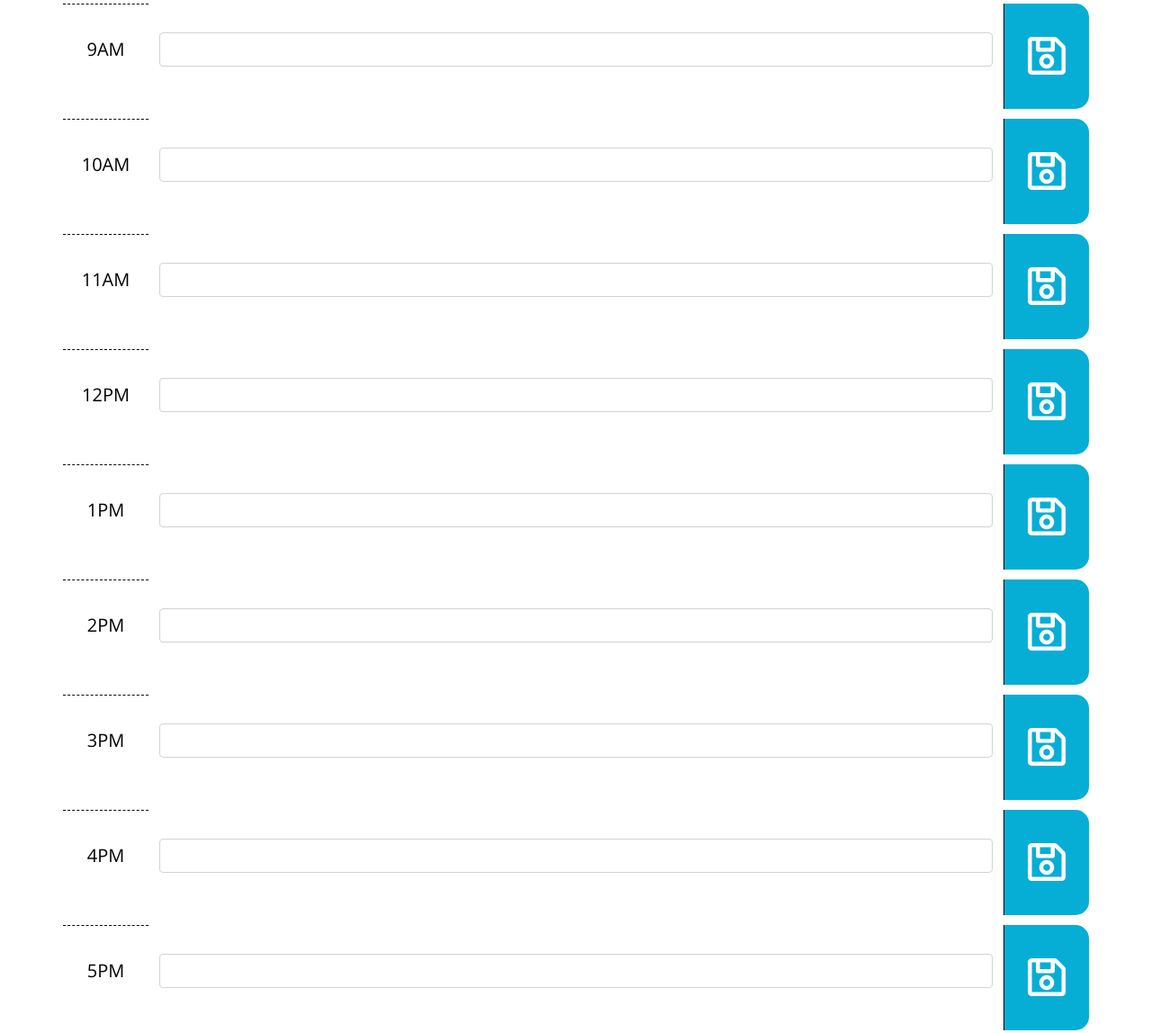
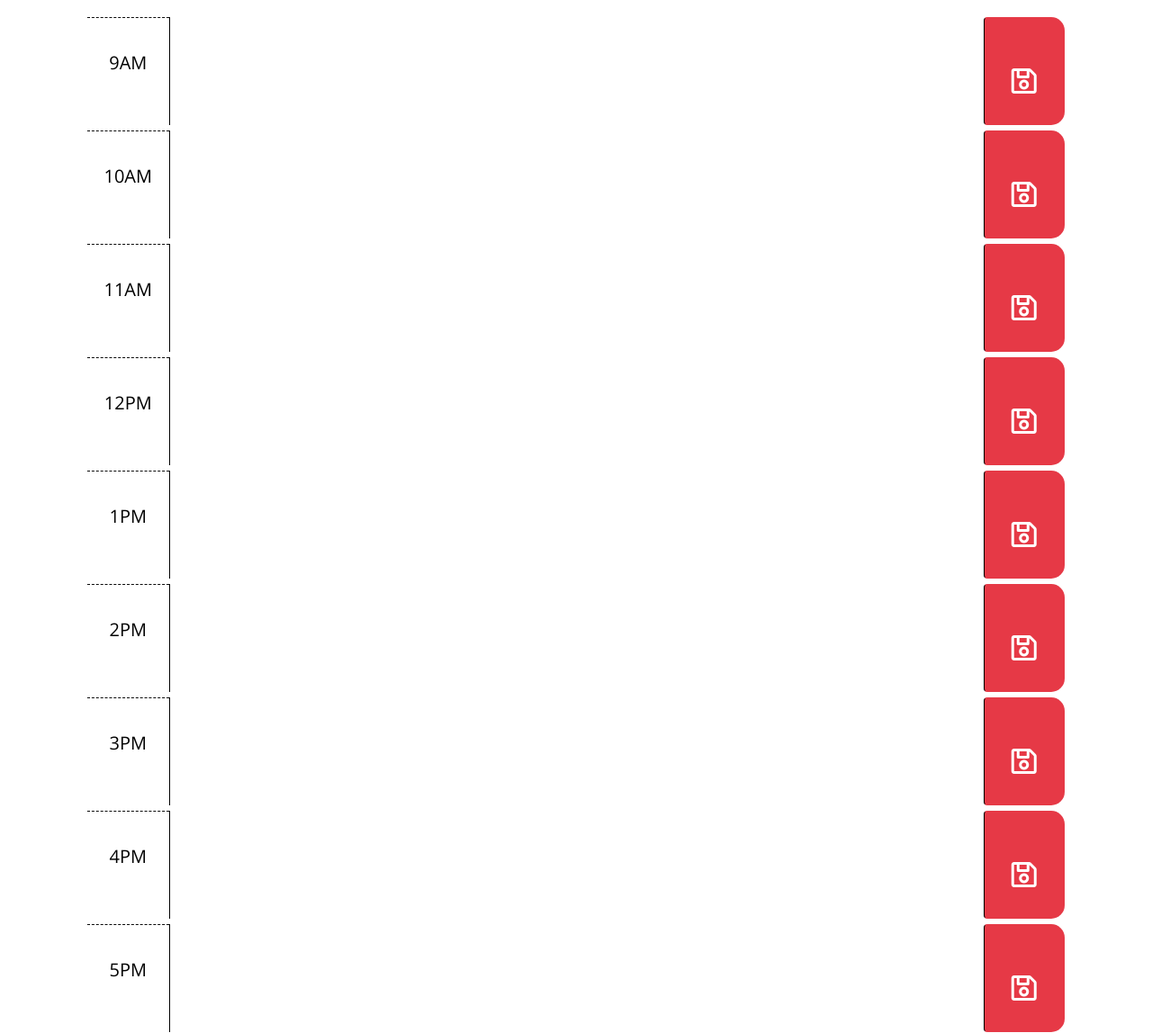
Before and after one commit to lukeoxner/work-day-scheduler, a plain HTML site: page index.html in a window 1280 px wide. Shown: the part 213-1361 px from the top of the page at 90% size. Drawn offline with nearby package versions, Linux system fonts and the light colour scheme.

Commit message:
redo html structure to play nicer with js

```diff
--- a/assets/css/style.css
+++ b/assets/css/style.css
@@ -34,6 +34,7 @@ textarea {
 	white-space: pre-wrap;
 	height: 80px;
 	border-top: 1px solid white;
+	margin: 15px;
 }
 
 .hour {
@@ -62,7 +63,7 @@ textarea {
 	border-left: 1px solid black;
 	border-top-right-radius: 15px;
 	border-bottom-right-radius: 15px;
-	background-color: #06aed5;
+	background-color: #e63946;
 	color: white;
 }
 
--- a/index.html
+++ b/index.html
@@ -28,130 +28,106 @@
       <p id="current-date" class="lead">DATE GOES HERE</p>
     </header>
     <br>
-    <div class="container time-block">
-      <div class="row">
+    <div class="container">
+      <div class="row time-block" id="9AM">
         <div class="col-md-1 hour">
           <p>9AM</p>
         </div>
-        <div class="col-md-10">
-          <input type="text" class="form-control">
-        </div>
-        <div class="col-md-1 d-flex align-items-center justify-content-center saveBtn">
-          <i class="far fa-save fa-3x"></i>
-        </div>
+        <textarea class="col-md-10 description">
+        </textarea>
+        <button class="btn col-md-1 saveBtn">
+          <i class="far fa-save fa-2x"></i>
+        </button>
       </div>
-      <br>
-      <br>
-      <br>
-      <div class="row">
+     <br>
+      <div class="row time-block" id="10AM">
         <div class="col-md-1 hour">
           <p>10AM</p>
         </div>
-        <div class="col-md-10">
-          <input type="text" class="form-control">
-        </div>
-        <div class="col-md-1 d-flex align-items-center justify-content-center saveBtn">
-          <i class="far fa-save fa-3x"></i>
-        </div>
+        <textarea class="col-md-10 description">
+        </textarea>
+        <button class="btn col-md-1 saveBtn">
+          <i class="far fa-save fa-2x"></i>
+        </button>
       </div>
       <br>
-      <br>
-      <br>
-      <div class="row">
+      <div class="row time-block" id="11AM">
         <div class="col-md-1 hour">
           <p>11AM</p>
         </div>
-        <div class="col-md-10">
-          <input type="text" class="form-control">
-        </div>
-        <div class="col-md-1 d-flex align-items-center justify-content-center saveBtn">
-          <i class="far fa-save fa-3x"></i>
-        </div>
+        <textarea class="col-md-10 description">
+        </textarea>
+        <button class="btn col-md-1 saveBtn">
+          <i class="far fa-save fa-2x"></i>
+        </button>
       </div>
       <br>
-      <br>
-      <br>
-      <div class="row">
+      <div class="row time-block" id="12PM">
         <div class="col-md-1 hour">
           <p>12PM</p>
         </div>
-        <div class="col-md-10">
-          <input type="text" class="form-control">
-        </div>
-        <div class="col-md-1 d-flex align-items-center justify-content-center saveBtn">
-          <i class="far fa-save fa-3x"></i>
-        </div>
+        <textarea class="col-md-10 description">
+        </textarea>
+        <button class="btn col-md-1 saveBtn">
+          <i class="far fa-save fa-2x"></i>
+        </button>
       </div>
       <br>
-      <br>
-      <br>
-      <div class="row">
+      <div class="row time-block" id="1PM">
         <div class="col-md-1 hour">
           <p>1PM</p>
         </div>
-        <div class="col-md-10">
-          <input type="text" class="form-control">
-        </div>
-        <div class="col-md-1 d-flex align-items-center justify-content-center saveBtn">
-          <i class="far fa-save fa-3x"></i>
-        </div>
+        <textarea class="col-md-10 description">
+        </textarea>
+        <button class="btn col-md-1 saveBtn">
+          <i class="far fa-save fa-2x"></i>
+        </button>
       </div>
       <br>
-      <br>
-      <br>
-      <div class="row">
+      <div class="row time-block" id="2PM">
         <div class="col-md-1 hour">
           <p>2PM</p>
         </div>
-        <div class="col-md-10">
-          <input type="text" class="form-control">
-        </div>
-        <div class="col-md-1 d-flex align-items-center justify-content-center saveBtn">
-          <i class="far fa-save fa-3x"></i>
-        </div>
+        <textarea class="col-md-10 description">
+        </textarea>
+        <button class="btn col-md-1 saveBtn">
+          <i class="far fa-save fa-2x"></i>
+        </button>
       </div>
       <br>
-      <br>
-      <br>
-      <div class="row">
+      <div class="row time-block" id="3PM">
         <div class="col-md-1 hour">
           <p>3PM</p>
         </div>
-        <div class="col-md-10">
-          <input type="text" class="form-control">
-        </div>
-        <div class="col-md-1 d-flex align-items-center justify-content-center saveBtn">
-          <i class="far fa-save fa-3x"></i>
-        </div>
+        <textarea class="col-md-10 description">
+        </textarea>
+        <button class="btn col-md-1 saveBtn">
+          <i class="far fa-save fa-2x"></i>
+        </button>
       </div>
       <br>
-      <br>
-      <br>
-      <div class="row">
+      <div class="row time-block" id="4PM">
         <div class="col-md-1 hour">
           <p>4PM</p>
         </div>
-        <div class="col-md-10">
-          <input type="text" class="form-control">
-        </div>
-        <div class="col-md-1 d-flex align-items-center justify-content-center saveBtn">
-          <i class="far fa-save fa-3x"></i>
-        </div>
+        <textarea class="col-md-10 description">
+        </textarea>
+        <button class="btn col-md-1 saveBtn">
+          <i class="far fa-save fa-2x"></i>
+        </button>
       </div>
       <br>
-      <br>
-      <br>
-      <div class="row">
+      <div class="row time-block" id="5PM">
         <div class="col-md-1 hour">
           <p>5PM</p>
         </div>
-        <div class="col-md-10">
-          <input type="text" class="form-control">
-        </div>
-        <div class="col-md-1 d-flex align-items-center justify-content-center saveBtn">
-          <i class="far fa-save fa-3x"></i>
-        </div>
+        <textarea class="col-md-10 description">
+        </textarea>
+        <button class="btn col-md-1 saveBtn">
+          <i class="far fa-save fa-2x"></i>
+        </button>
       </div>
+
 
 
 
```
